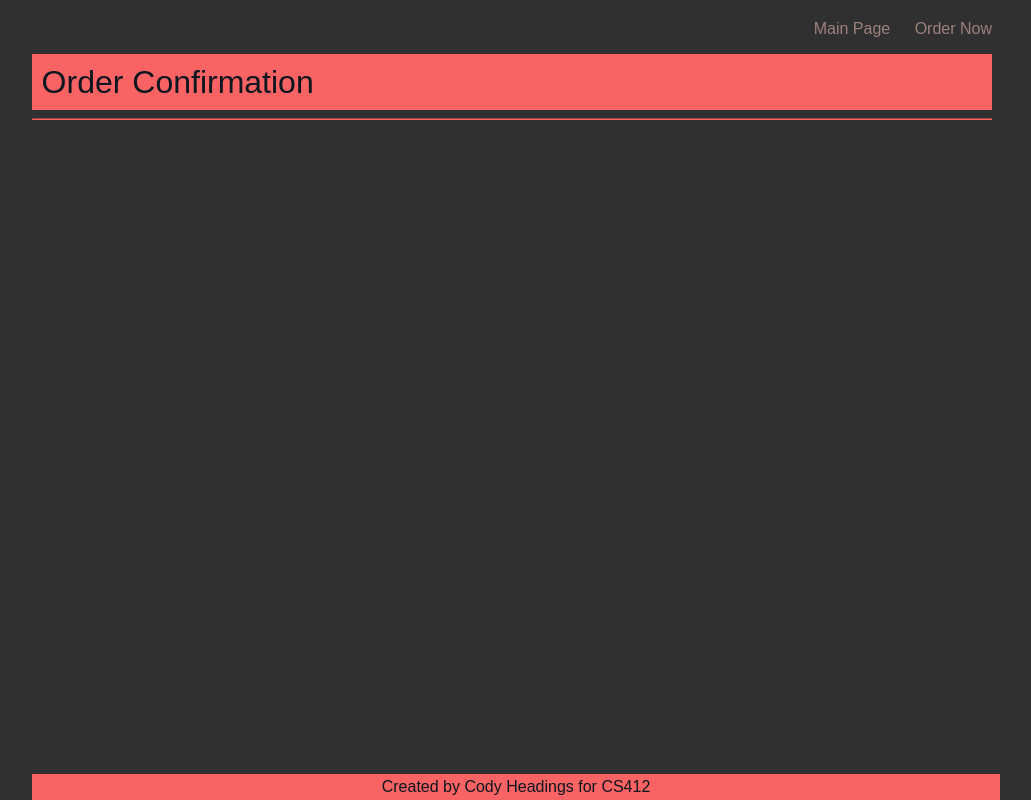
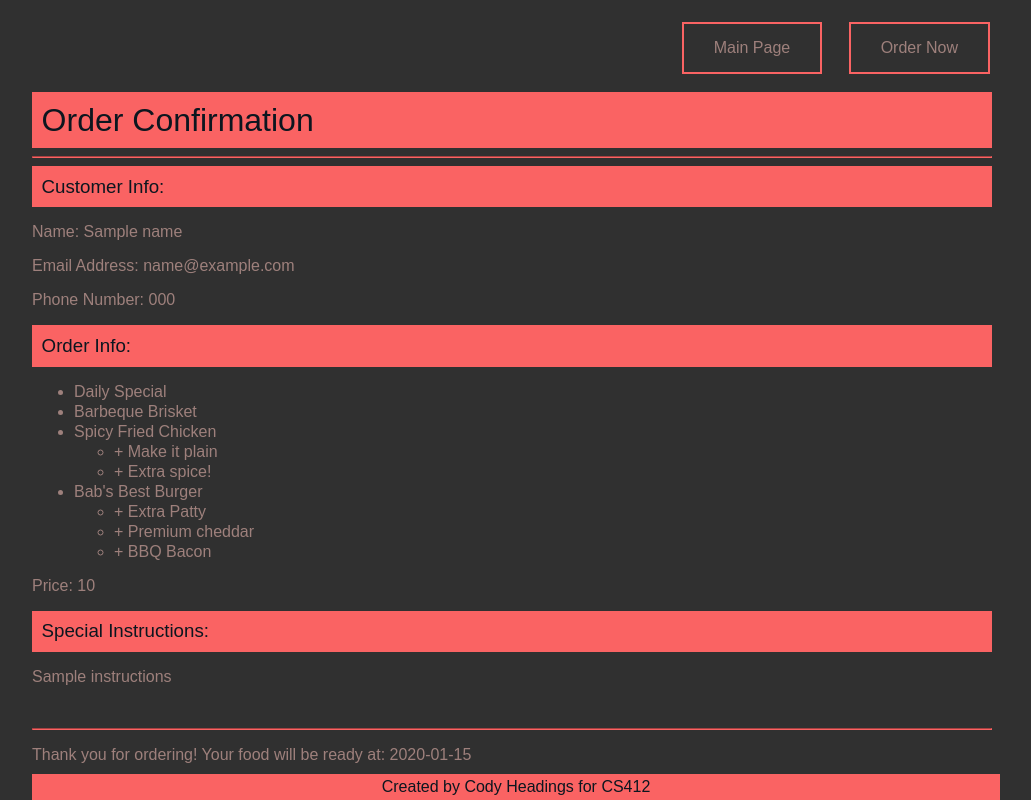
Before and after one commit to codyheadings/cs412, a Django app: template restaurant/templates/restaurant/confirmation.html in a window 1280 px wide. Shown: the whole page, without its empty margins (128-1159 px from the left). Run offline with Django 5.2, Linux system fonts and the light colour scheme; the template is opened without the code that fills it: most values are stand-ins (such as "Sample title", 1, 10 or a date in 2020).

Commit message:
added logic for order confirmation page

```diff
--- a/restaurant/templates/restaurant/confirmation.html
+++ b/restaurant/templates/restaurant/confirmation.html
@@ -9,5 +9,57 @@
     <h1>Order Confirmation</h1>
     <hr>
 
+    <h3>Customer Info:</h3>
+    <p>Name: {{name}}</p>
+    <p>Email Address: {{email}}</p>
+    <p>Phone Number: {{phone}}</p>
+
+    <h3>Order Info:</h3>
+    <ul>
+        {% if special != False %}
+            <li>Daily Special</li>
+        {% endif %}
+
+        {% if brisket != False %}
+            <li>Barbeque Brisket</li>
+        {% endif %}
+
+        {% if chicken != False %}
+            <li>Spicy Fried Chicken</li>
+            <ul>
+                {% if plain != False %}
+                <li>+ Make it plain</li>
+                {% endif %}
+                {% if extra_spice != False %}
+                <li>+ Extra spice!</li>
+                {% endif %}
+            </ul>
+        {% endif %}
+
+        {% if burger != False %}
+            <li>Bab's Best Burger</li>
+            <ul>
+                {% if extra_patty != False %}
+                <li>+ Extra Patty</li>
+                {% endif %}
+                {% if cheddar != False %}
+                <li>+ Premium cheddar</li>
+                {% endif %}
+                {% if bbq_bacon != False %}
+                <li>+ BBQ Bacon</li>
+                {% endif %}
+            </ul>
+        {% endif %}
+    </ul>
+
+    <p>Price: {{price}}</p>
+
+    <h3>Special Instructions:</h3>
+    <p>{{instructions}}</p>
+
+    <br>
+    <hr>
+    <p>Thank you for ordering! Your food will be ready at: {{readytime}}</p>
+
 </div>
 {% endblock %}
--- a/restaurant/templates/restaurant/main.html
+++ b/restaurant/templates/restaurant/main.html
@@ -32,7 +32,9 @@
         <li>Sunday: 1:00pm-8:30pm</li>
     </ul>
 
-    <button>Order Now!</button>
+    <div id="order">
+        <a href="{% url 'order' %}">Order Now!</a>
+    </div>
 
     <!-- one or more photos -->
     <img src="../media/babongrill.jpg" alt="Outside view of the famous barbeque restaurant Bab On Grill." width="80%">
--- a/restaurant/templates/restaurant/order.html
+++ b/restaurant/templates/restaurant/order.html
@@ -49,7 +49,7 @@
                 + BBQ Bacon | 1.49
             </label>
             <label class="hidden-b">
-                <input type="checkbox" id="premium-cheddar" name="premium-cheddar">
+                <input type="checkbox" id="cheddar" name="cheddar">
                 + Premium Cheddar | 0.50
             </label>
         </div>
--- a/static/restaurant_styles.css
+++ b/static/restaurant_styles.css
@@ -18,14 +18,28 @@ h1,h2,h3,h4,h5{
 
 a, a:visited {
     color: rgb(158, 128, 124);
+    border: 2px solid rgb(250, 99, 99);
+    padding: 15px 30px;
+    text-align: center;
     text-decoration: none;
+    display: inline-block;
+    margin: auto;
+    cursor: pointer;
 }
 
 a:hover {
     color: rgb(12, 22, 31);
     text-decoration: none;
     background-color: rgb(250, 99, 99);
-    /* font-weight: bold; */
+}
+
+#order {
+    text-align: center;
+    padding-bottom: 10px;
+}
+
+li {
+    margin: 2px;
 }
 
 body {
```
Also changed, not shown: restaurant/views.py (+32 -10 lines).
